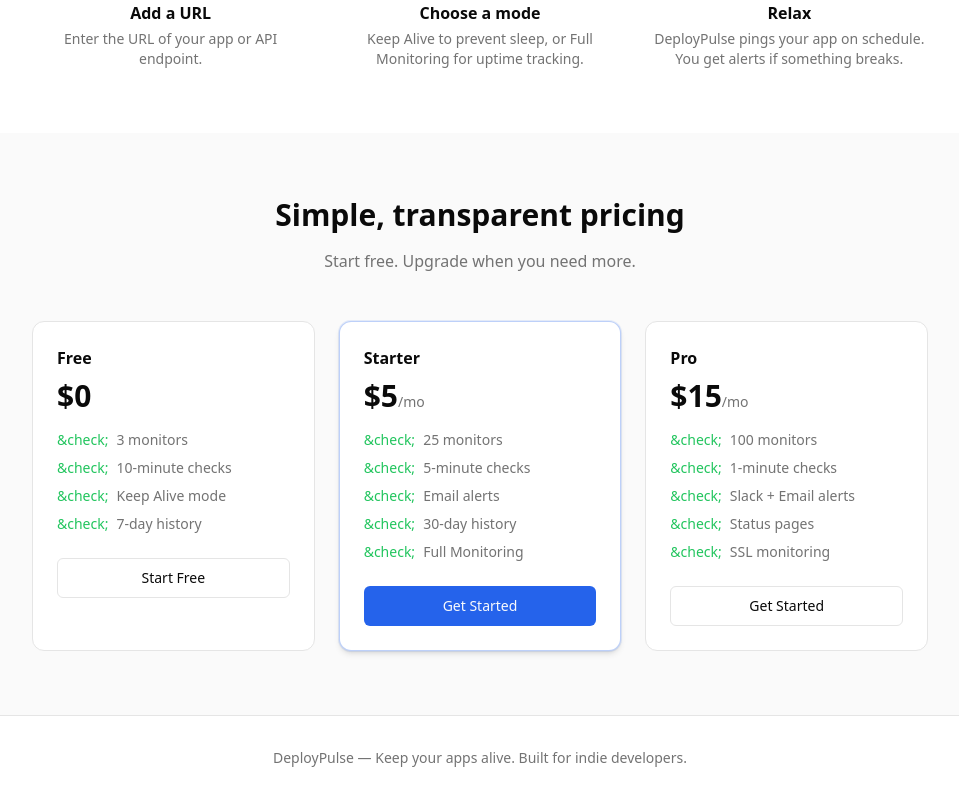
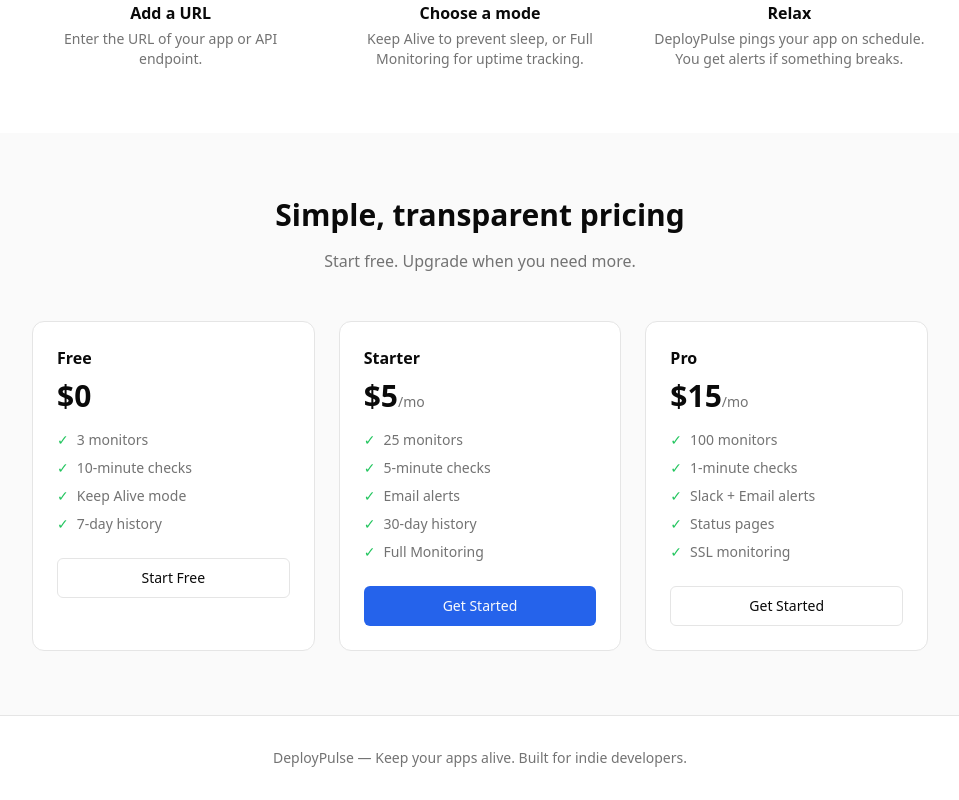
Before and after one commit to Misho-1019/Deploy-Pulse, a React (Vite) app in the folder frontend/: page / in a window 1280 px wide. Shown: the part 1405-2205 px from the top of the page, without its empty margins (160-1119 px from the left). Built offline with nearby package versions, Linux system fonts and the light colour scheme; no server answers.

Commit message:
Fix broken checkmark rendering and make pricing cards dynamically elevate on hover

```diff
--- a/frontend/src/pages/Landing.tsx
+++ b/frontend/src/pages/Landing.tsx
@@ -1,7 +1,10 @@
 import { Link } from 'react-router-dom';
+import { useQuery } from '@tanstack/react-query';
 import { useAuth } from '../contexts/AuthContext';
 import { Button } from '../components/ui/button';
+import { Badge } from '../components/ui/badge';
 import ThemeToggle from '../components/ThemeToggle';
+import * as billingApi from '../api/billing';
 
 const FEATURES = [
   {
@@ -89,6 +92,14 @@
 
 export default function Landing() {
   const { token } = useAuth();
+  const { data: billing } = useQuery({
+    queryKey: ['billing'],
+    queryFn: () => billingApi.getBillingStatus(),
+    enabled: !!token,
+    staleTime: 60_000,
+  });
+
+  const userPlan = billing?.plan || 'FREE';
 
   return (
     <div className="min-h-screen bg-background text-foreground">
@@ -192,16 +203,24 @@
             Start free. Upgrade when you need more.
           </p>
           <div className="grid sm:grid-cols-3 gap-6 max-w-4xl mx-auto">
-            {PLANS.map((plan) => (
+            {PLANS.map((plan) => {
+              const isCurrentPlan = token && userPlan === plan.name.toUpperCase();
+
+              return (
               <div
                 key={plan.name}
-                className={`rounded-xl border p-6 transition-colors ${
-                  plan.featured
-                    ? 'border-primary/30 bg-card shadow-md ring-1 ring-primary/10'
-                    : 'border-border bg-card'
+                className={`rounded-xl border p-6 transition-all duration-200 ${
+                  isCurrentPlan
+                    ? 'border-primary bg-primary/5 shadow-md ring-2 ring-primary/20 scale-[1.02]'
+                    : 'border-border bg-card hover:border-primary/30 hover:shadow-md hover:ring-1 hover:ring-primary/10 hover:scale-[1.02]'
                 }`}
               >
-                <h3 className="font-semibold mb-2">{plan.name}</h3>
+                <div className="flex items-center gap-2 mb-2">
+                  <h3 className="font-semibold">{plan.name}</h3>
+                  {isCurrentPlan && (
+                    <Badge variant="default" className="text-[10px] px-1.5">Current</Badge>
+                  )}
+                </div>
                 <div className="mb-4">
                   <span className="text-3xl font-bold">{plan.price}</span>
                   {plan.period && <span className="text-muted-foreground text-sm">{plan.period}</span>}
@@ -209,11 +228,13 @@
                 <ul className="space-y-2 mb-6">
                   {plan.features.map((f) => (
                     <li key={f} className="text-sm text-muted-foreground flex items-center gap-2">
-                      <span className="text-green-500">&check;</span> {f}
+                      <span className="text-green-500">✓</span> {f}
                     </li>
                   ))}
                 </ul>
-                {plan.cta === 'Start Free' && !token ? (
+                {isCurrentPlan ? (
+                  <Button className="w-full" disabled>Current Plan</Button>
+                ) : plan.cta === 'Start Free' && !token ? (
                   <Button variant="outline" className="w-full" asChild>
                     <Link to="/register">{plan.cta}</Link>
                   </Button>
@@ -224,12 +245,13 @@
                 ) : (
                   <Button className="w-full" variant={plan.featured ? 'default' : 'outline'} asChild>
                     <Link to={token ? plan.href : `/register?redirect=${encodeURIComponent('/app/settings?plan=' + plan.name.toLowerCase())}`}>
-                      {token ? plan.cta : 'Get Started'}
+                      {token ? (userPlan === 'FREE' ? plan.cta : plan.name === 'Starter' && userPlan === 'PRO' ? 'Downgrade' : 'Upgrade') : 'Get Started'}
                     </Link>
                   </Button>
                 )}
               </div>
-            ))}
+              );
+            })}
           </div>
         </div>
       </section>
--- a/frontend/src/pages/Settings.tsx
+++ b/frontend/src/pages/Settings.tsx
@@ -18,6 +18,7 @@
   const [billingUpgradeError, setBillingUpgradeError] = useState('');
   const [billingManageError, setBillingManageError] = useState('');
   const [confirmRemoveSlack, setConfirmRemoveSlack] = useState(false);
+  const [upgrading, setUpgrading] = useState(false);
   const [checkoutMsg, setCheckoutMsg] = useState<string | null>(
     () => new URL(window.location.href).searchParams.get('checkout')
   );
@@ -219,24 +220,36 @@
           <div className="flex flex-wrap gap-2">
             {plan === 'FREE' && (
               <>
-                <Button onClick={async () => {
+                <Button
+                  disabled={upgrading}
+                  onClick={async () => {
                     setBillingUpgradeError('');
+                    setUpgrading(true);
                     try { const { url } = await billingApi.createCheckout('price_1Tjj5ePW9LwsuQfOH66CdRQG'); window.location.href = url; }
-                  catch (e: any) { setBillingUpgradeError(e?.response?.data?.error || 'Failed'); }
-                }}>Upgrade to Starter ($5/mo)</Button>
-                <Button variant="outline" onClick={async () => {
+                    catch (e: any) { setBillingUpgradeError(e?.response?.data?.error || 'Failed'); setUpgrading(false); }
+                  }}>{upgrading ? 'Redirecting...' : 'Upgrade to Starter ($5/mo)'}</Button>
+                <Button
+                  variant="outline"
+                  disabled={upgrading}
+                  onClick={async () => {
                     setBillingUpgradeError('');
+                    setUpgrading(true);
                     try { const { url } = await billingApi.createCheckout('price_1Tjj7SPW9LwsuQfOPDli7znA'); window.location.href = url; }
-                  catch (e: any) { setBillingUpgradeError(e?.response?.data?.error || 'Failed'); }
-                }}>Upgrade to Pro ($15/mo)</Button>
+                    catch (e: any) { setBillingUpgradeError(e?.response?.data?.error || 'Failed'); setUpgrading(false); }
+                  }}>{upgrading ? 'Redirecting...' : 'Upgrade to Pro ($15/mo)'}</Button>
               </>
             )}
             {plan !== 'FREE' && (
-              <Button variant="outline" onClick={async () => {
+              <Button
+                variant="outline"
+                disabled={upgrading}
+                onClick={async () => {
                   setBillingManageError('');
+                  setUpgrading(true);
                   try { const { url } = await billingApi.getPortal(); window.location.href = url; }
-                catch (e: any) { setBillingManageError(e?.response?.data?.error || 'Failed'); }
-              }}>Manage Subscription</Button>
+                  catch (e: any) { setBillingManageError(e?.response?.data?.error || 'Failed'); setUpgrading(false); }
+                }}
+              >{upgrading ? 'Redirecting...' : 'Manage Subscription'}</Button>
             )}
           </div>
         </div>
```
Lines whose indentation alone changed are shown as unchanged.
